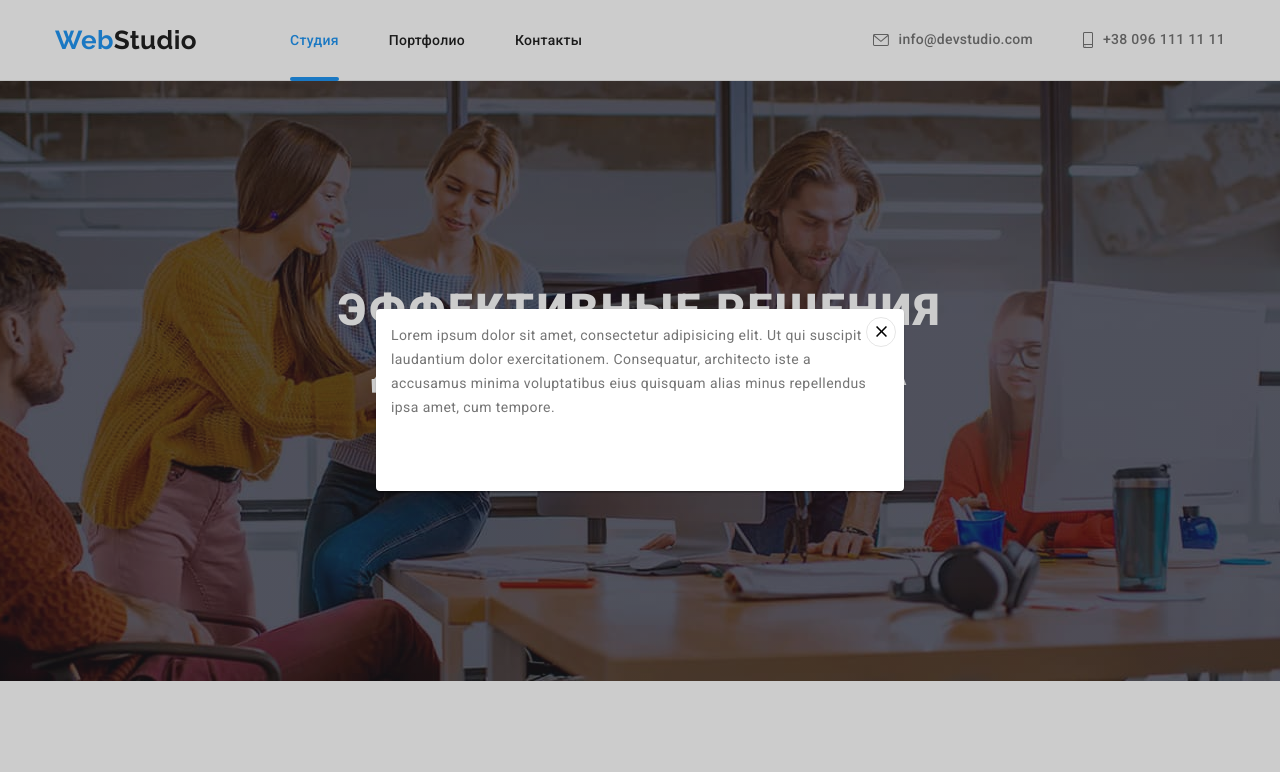
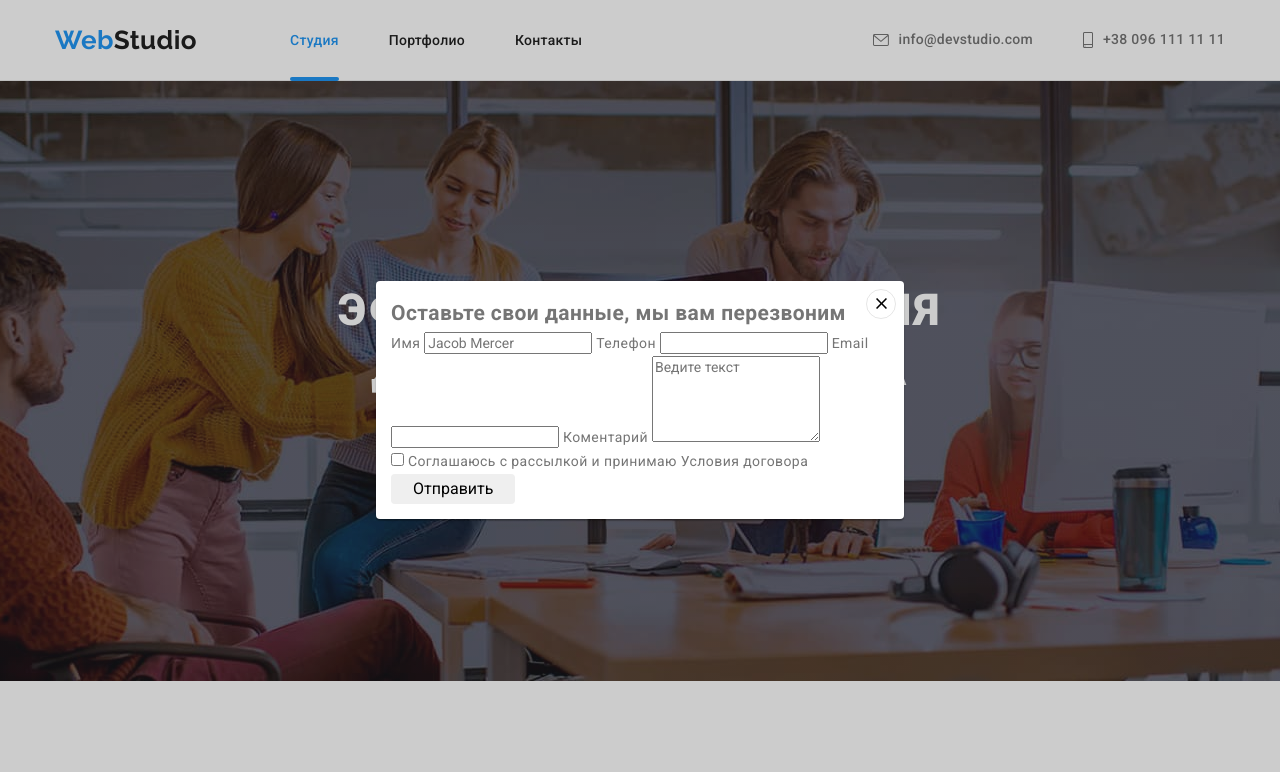
Before and after one commit to Andrew-Samoilov/goit-markup-hw-06, a plain HTML site: page index.html in a window 1280 px wide. Both pictures are taken after a click on the button "Заказать услугу". Shown: the top 772 px of the page. Drawn offline with nearby package versions, Linux system fonts and the light colour scheme.

Commit message:
Форми початок

```diff
--- a/css/styles.css
+++ b/css/styles.css
@@ -389,7 +389,8 @@ li.item {
   line-height: 1.62;
   letter-spacing: 0.03em;
 
-  transition: color 250ms cubic-bezier(0.4, 0, 0.2, 1), background-color 250ms cubic-bezier(0.4, 0, 0.2, 1);
+  transition: color 250ms cubic-bezier(0.4, 0, 0.2, 1),
+    background-color 250ms cubic-bezier(0.4, 0, 0.2, 1);
 }
 
 .filter .button:focus,
@@ -413,7 +414,6 @@ li.item {
   display: block;
 
   transition: box-shadow 250ms cubic-bezier(0.4, 0, 0.2, 1);
-
 }
 .portfolio-link:hover,
 .portfolio-link:focus {
@@ -431,7 +431,6 @@ li.item {
   flex-basis: calc(100% / 3 - 30px);
   border: 1px solid #eeeeee;
 }
-
 
 .portfolio-link:hover .portfolio-overley-text,
 .portfolio-link:focus .portfolio-overley-text {
@@ -527,7 +526,8 @@ li.item {
   justify-content: center;
   height: 92px;
   /* ------- */
-  transition: color 250ms cubic-bezier(0.4, 0, 0.2, 1), background-color 250ms cubic-bezier(0.4, 0, 0.2, 1);
+  transition: color 250ms cubic-bezier(0.4, 0, 0.2, 1),
+    background-color 250ms cubic-bezier(0.4, 0, 0.2, 1);
 }
 .clients-link:hover,
 .clients-link:focus,
@@ -593,18 +593,18 @@ li.item {
   align-items: center;
   justify-content: center;
 
-  transition: opacity 250ms cubic-bezier(0.4, 0, 0.2, 1), visibility 250ms cubic-bezier(0.4, 0, 0.2, 1);
+  transition: opacity 250ms cubic-bezier(0.4, 0, 0.2, 1),
+    visibility 250ms cubic-bezier(0.4, 0, 0.2, 1);
 }
 
 .backdrop.is-hidden {
   opacity: 0;
   visibility: hidden;
   pointer-events: none;
-
 }
 
-.backdrop.is-hidden .modal{
-transform: scale(2);
+.backdrop.is-hidden .modal {
+  transform: scale(2);
 }
 
 .modal {
@@ -638,6 +638,14 @@ transform: scale(2);
   fill: currentColor;
 }
 
-.btn-close:hover{
+.btn-close:hover {
   color: var(--accent);
 }
+.form {
+  padding: 40px;
+}
+.label {
+  display: flex;
+  flex-direction: column;
+  margin-bottom: 8px;
+}
--- a/index.html
+++ b/index.html
@@ -428,7 +428,34 @@
     <!-- модальное окно -->
     <div class="backdrop is-hidden" data-modal>
       <div class="modal">
-        <p>Lorem ipsum dolor sit amet, consectetur adipisicing elit. Ut qui suscipit laudantium dolor exercitationem. Consequatur, architecto iste a accusamus minima voluptatibus eius quisquam alias minus repellendus ipsa amet, cum tempore.</p>
+        <form name="signup_form" autocomplete="on" novalidate>
+          <h2>Оставьте свои данные, мы вам перезвоним</h2>
+          <div>
+            <label>
+              Имя
+              <input type="text" name="username" placeholder="Jacob Mercer" autofocus />
+            </label>
+            <label>
+              Телефон
+              <input type="tel" name="phone" />
+            </label>
+            <label>
+              Email
+              <input type="email" name="email" />
+            </label>
+            <label>
+              Коментарий
+              <textarea name="comment" rows="5" placeholder="Ведите текст"></textarea>
+            </label>
+          </div>
+          <label>
+            <input type="checkbox" name="oferta" value="checkbox-yes">
+            Соглашаюсь с рассылкой и принимаю Условия договора
+          </label>
+          <button type="submit button">Отправить</button>
+
+        </form>
+
         <button class="btn-close" data-modal-close>
           <svg width="11" height="11">
             <use href="./images/sprite.svg#close-btn"></use>
```
